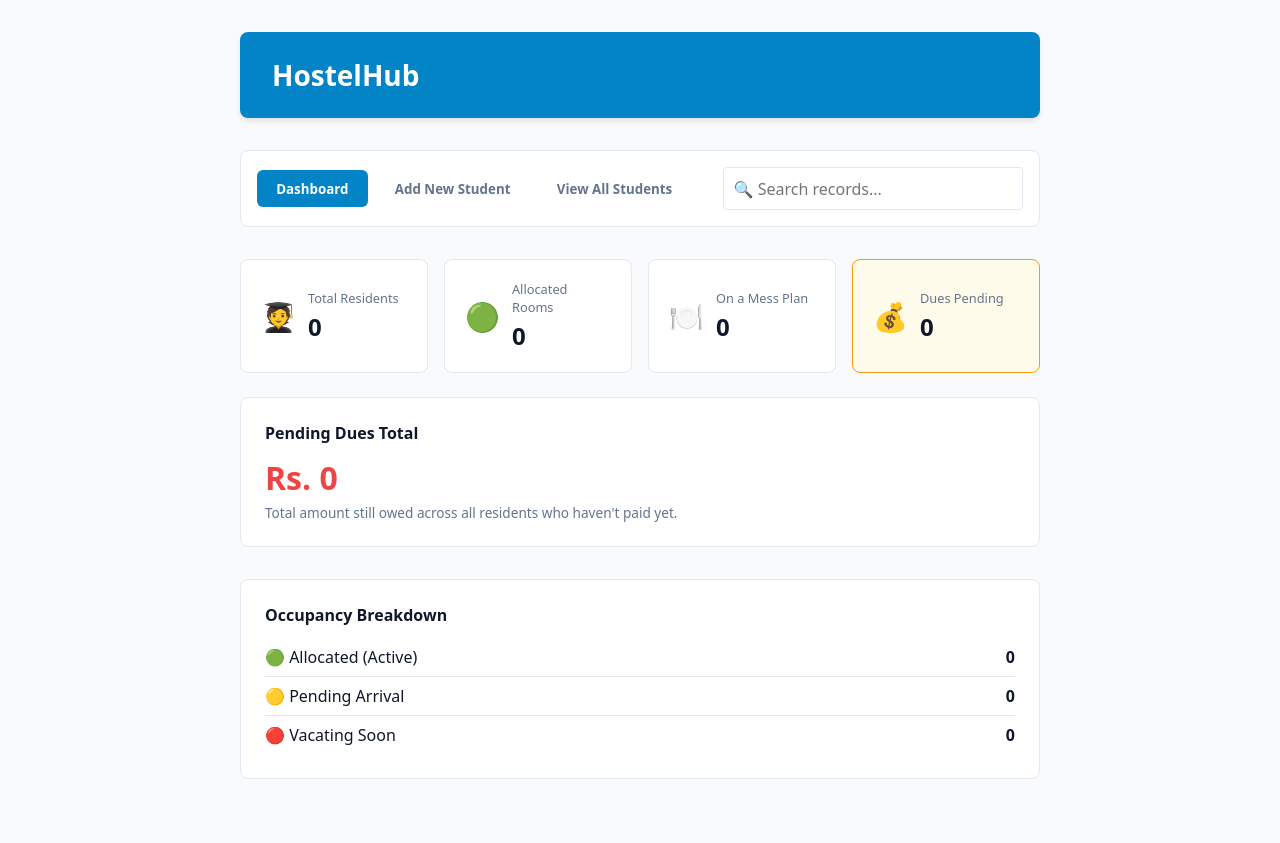
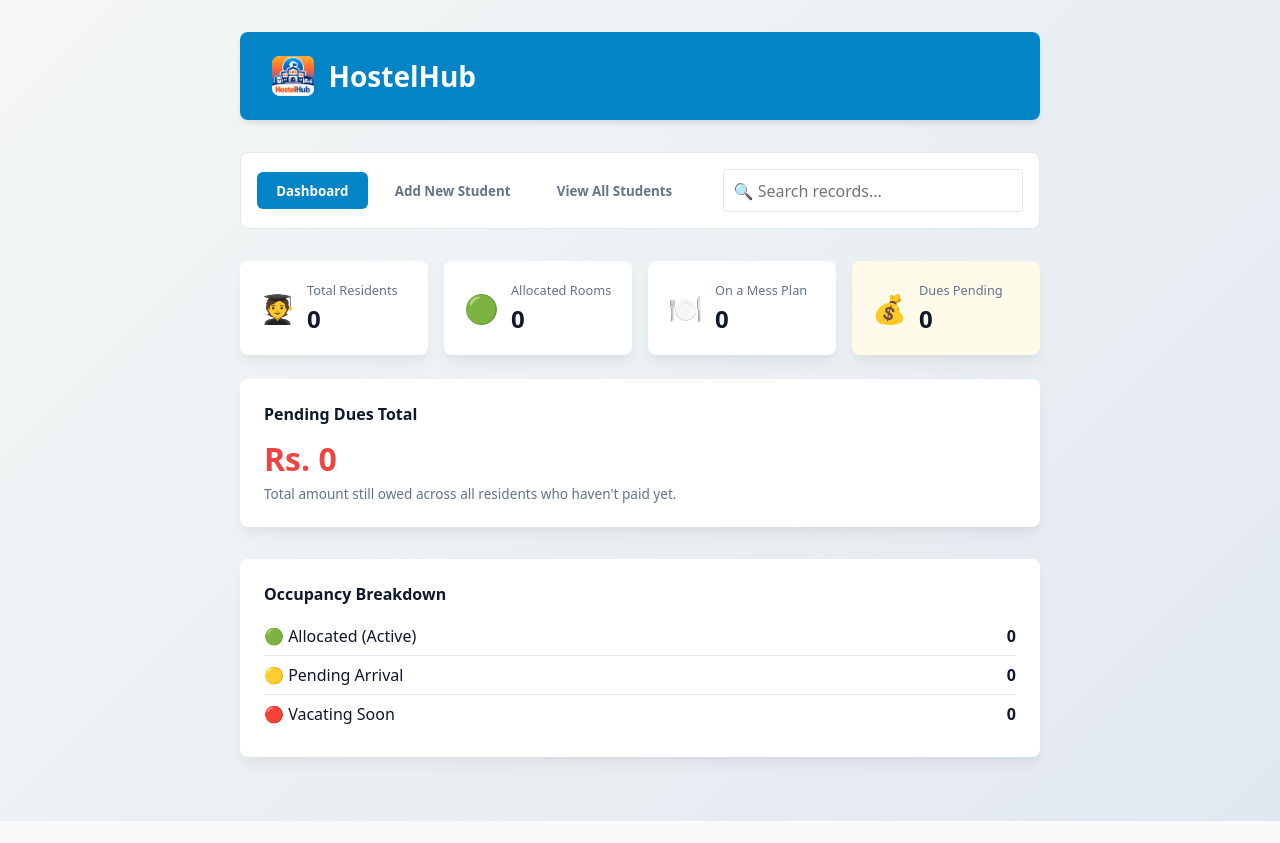
Before and after one commit to maira32/student-directory, a website: page public/index.html in a window 1280 px wide. After the commit the page ends 821 px from the top, so only its background shows below. Drawn offline with Linux system fonts and the light colour scheme; no server answers.

Commit message:
css tweaks

```diff
--- a/public/index.html
+++ b/public/index.html
@@ -10,8 +10,9 @@
 <body>
     <div class="wrapper">
         <header class="classic-header">
+            <img src="logo.png" alt="HostelHub Logo" class="header-logo">
             <h2>HostelHub</h2>
-        </header>
+            </header>
 
         <nav class="top-nav">
             <div class="nav-buttons">
@@ -154,7 +155,7 @@
                         </div>
                         <p class="form-hint">New residents start off with dues status "Pending" — you can mark them paid later from the list view.</p>
 
-                        <button type="submit" class="btn-submit">Save Comprehensive Record</button>
+                        <button type="submit" class="btn-submit">Save Record</button>
                     </form>
             </div>
 
--- a/public/style.css
+++ b/public/style.css
@@ -18,9 +18,11 @@
 }
 
 body {
+    background: linear-gradient(135deg, #f4f7f6 0%, #e2e8f0 100%);
     background-color: var(--bg);
     color: var(--text);
     padding: 2rem 1rem;
+    min-height: 100vh;
 }
 
 .wrapper {
@@ -36,6 +38,10 @@
     margin-bottom: 2rem;
     text-align: left;
     box-shadow: 0 4px 6px -1px rgba(0, 0, 0, 0.1);
+    display: flex;
+    align-items: center; /* This perfectly centers the text and logo vertically */
+    justify-content: flex-left; /* Keeps everything pinned to the left */
+    gap: 15px;
 }
 
 .classic-header h2 {
@@ -44,12 +50,25 @@
     margin: 0; /* This keeps it perfectly centered inside the blue box */
 }
 
+.header-icon {
+    font-size: 2rem;
+}
+
+/* Styling for an actual image logo (when you add one) */
+.header-logo {
+    height: 40px; /* Forces the logo to fit nicely inside the header */
+    width: auto;
+    object-fit: contain;
+}
+
 .panel {
     background: var(--surface);
     padding: 1.5rem;
     border-radius: 8px;
     border: 1px solid var(--border);
     margin-bottom: 2rem;
+    border: none; /* Remove the hard border */
+    box-shadow: 0 10px 15px -3px rgba(0, 0, 0, 0.05), 0 4px 6px -2px rgba(0, 0, 0, 0.03);
 }
 
 .form-row {
@@ -256,7 +275,10 @@
     display: flex;
     align-items: center;
     gap: 0.75rem;
+    border: none; /* Remove the hard border */
+    box-shadow: 0 10px 15px -3px rgba(0, 0, 0, 0.05), 0 4px 6px -2px rgba(0, 0, 0, 0.03);
 }
+
 
 .stat-card.warn {
     border-color: var(--warning);
@@ -312,7 +334,6 @@
     margin: 0.5rem 0 1rem;
 }
 
-/* record card now has two buttons stacked instead of one */
 .card-actions {
     display: flex;
     flex-direction: column;
@@ -335,9 +356,13 @@
     color: white;
 }
 
-/* on small screens, stack stat cards 2 per row instead of 4 */
 @media (max-width: 700px) {
     .stats-grid {
         grid-template-columns: repeat(2, 1fr);
     }
 }
+
+#addView .panel, #listView .panel {
+    border-top: 4px solid var(--accent);
+    border-radius: 8px 8px 8px 8px;
+}
```
Also changed, not shown: public/logo.png (added).
